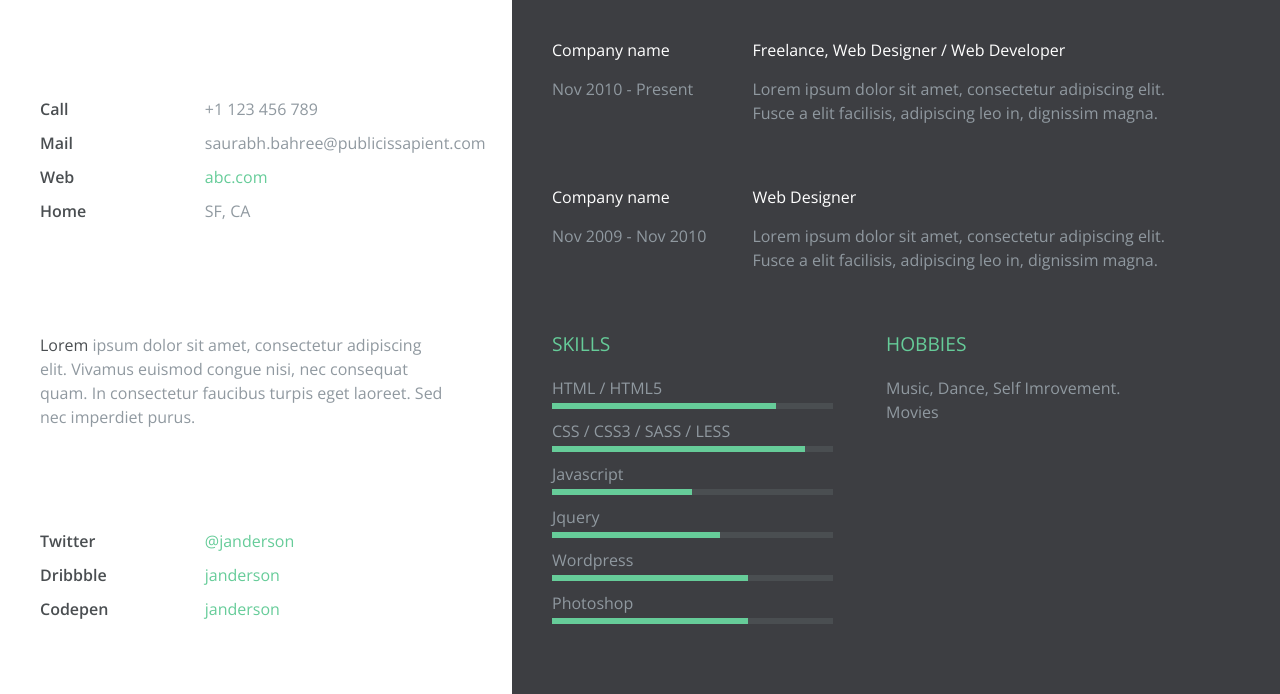
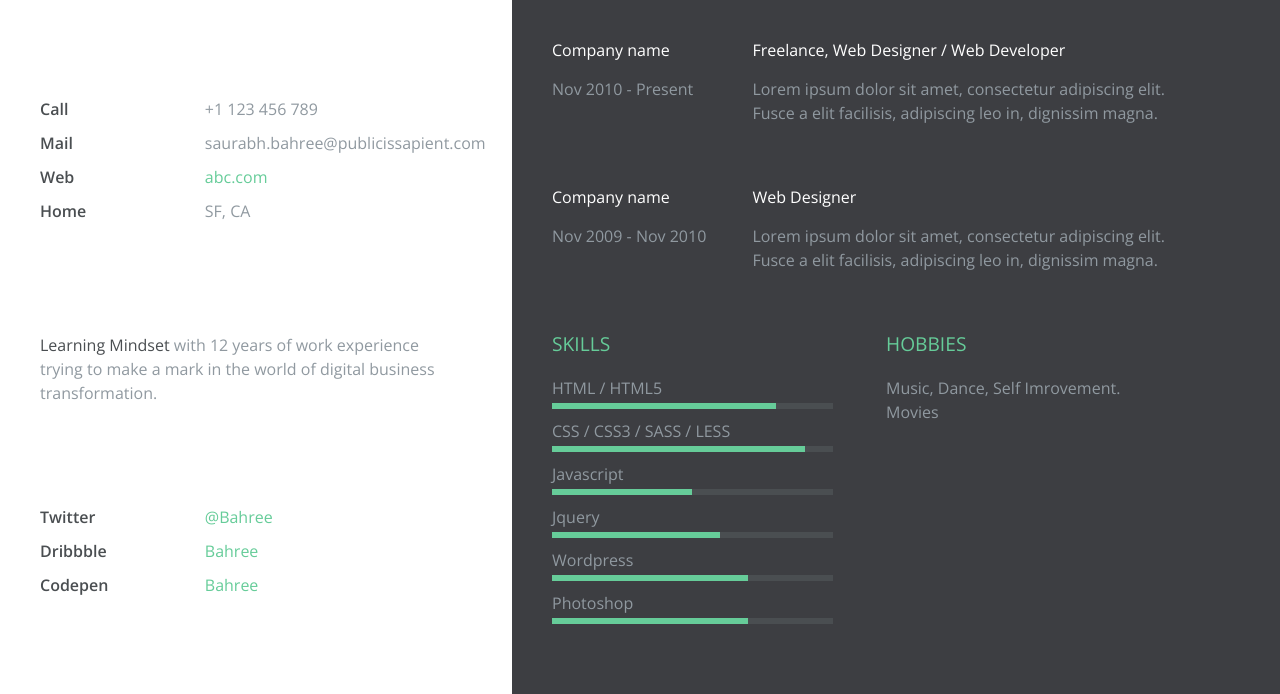
Before and after one commit to Bahree15/Saurabh, a plain HTML site: page index.html in a window 1280 px wide. Shown: the part 213-907 px from the top of the page. Drawn offline with nearby package versions, Linux system fonts and the light colour scheme; a script that the page names is missing.

Commit message:
My Resume V5

```diff
--- a/index.html
+++ b/index.html
@@ -66,7 +66,7 @@
         </ul>
       </div>
       <div class="contact-presentation"> <!-- YOUR PRESENTATION RESUME  -->
-      	<p><span class="bold">Lorem</span> ipsum dolor sit amet, consectetur adipiscing elit. Vivamus euismod congue nisi, nec consequat quam. In consectetur faucibus turpis eget laoreet. Sed nec imperdiet purus. </p>
+      	<p><span class="bold">Learning Mindset</span> with 12 years of work experience trying to make a mark in the world of digital business transformation. </p>
       </div>
       <div class="contact-social clearfix">
       	<ul class="list-titles">
@@ -75,9 +75,9 @@
       		<li>Codepen</li>
       	</ul>
         <ul class="list-content"> <!-- REMEMBER TO PUT THE URL ON THE HREF TAG  -->
-      		<li><a href="">@janderson</a></li> <!-- YOUR TWITTER USER  -->
-      		<li><a href="">janderson</a></li> <!-- YOUR DRIBBBLE USER  -->
-      		<li><a href="">janderson</a></li> <!-- YOUR BEHANCE USER  -->
+      		<li><a href="">@Bahree</a></li> <!-- YOUR TWITTER USER  -->
+      		<li><a href="">Bahree</a></li> <!-- YOUR DRIBBBLE USER  -->
+      		<li><a href="">Bahree</a></li> <!-- YOUR BEHANCE USER  -->
       	</ul>
       </div>
 		</div>
```
